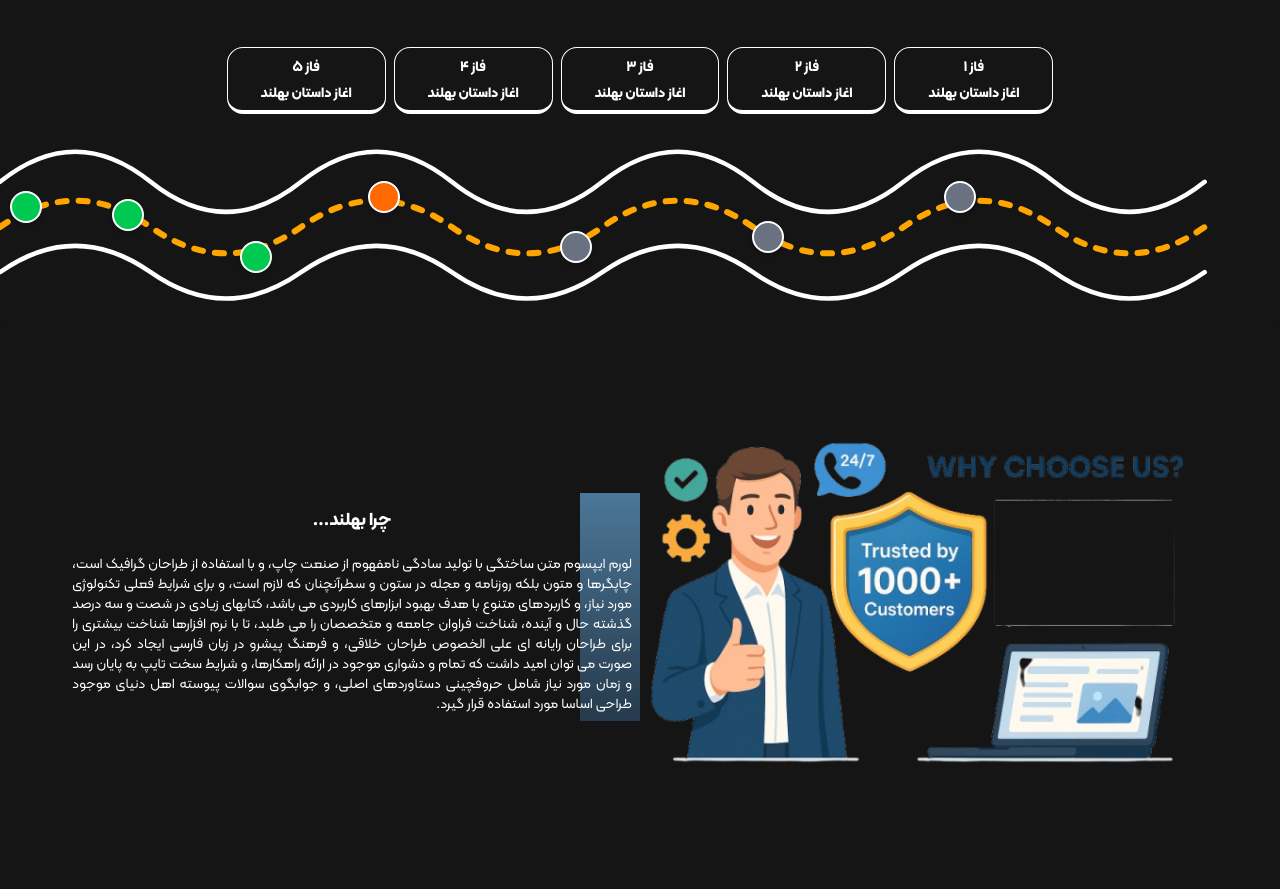
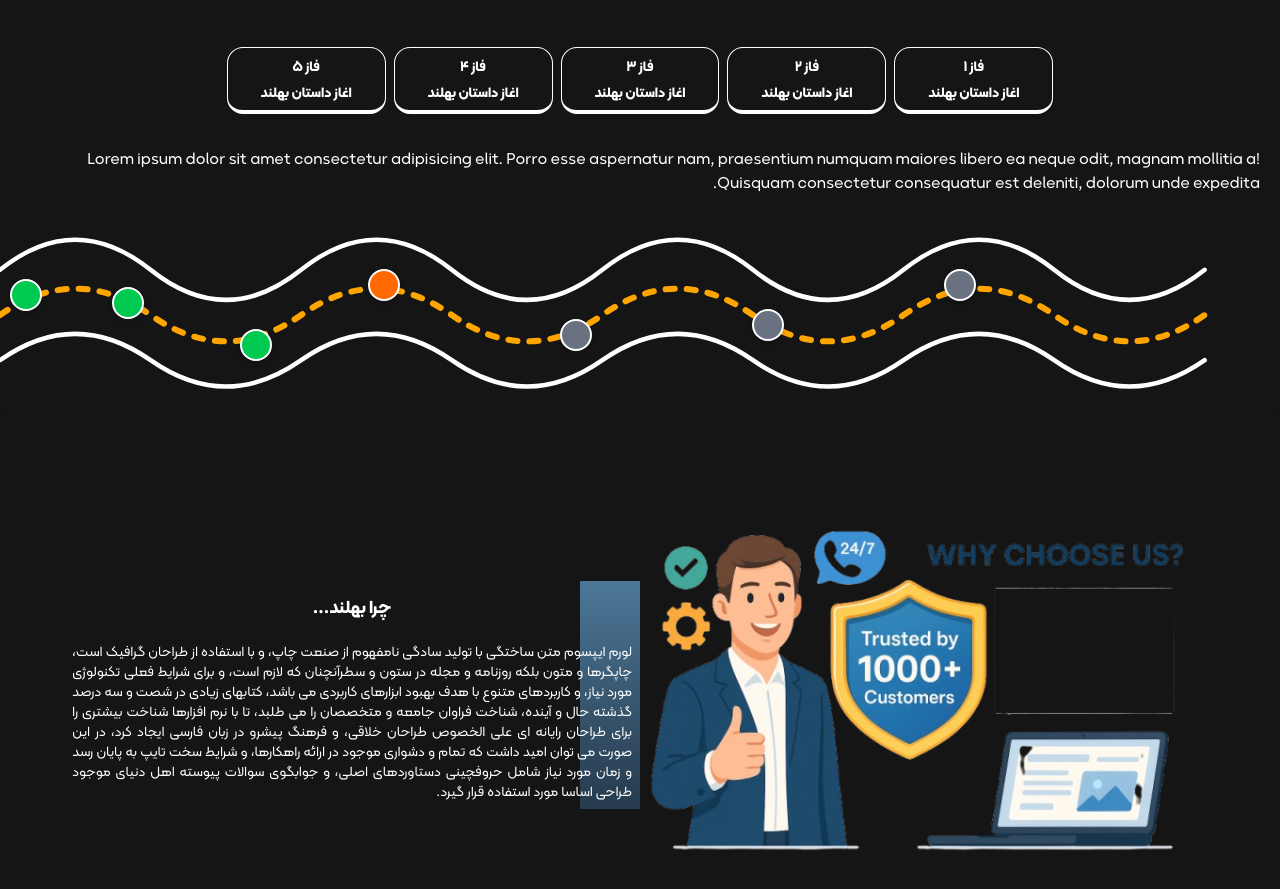
Before and after one commit to parhamhassanzade/behland-front, a Next.js app: page / in a window 1280 px wide. Shown: the part 3089-3978 px from the top of the page. Before the commit the page ends 3952 px from the top, so only its background shows below. Built offline with nearby package versions, Linux system fonts and the light colour scheme.

Commit message:
road map update

```diff
--- a/src/components/ui/RoadMap/Phase1.jsx
+++ b/src/components/ui/RoadMap/Phase1.jsx
@@ -1,4 +1,3 @@
-
 import {
     Tooltip,
     TooltipContent,
@@ -19,10 +18,18 @@ function Phase1() {
     ];
     return (
         <>
+            <div className="m-5">
+                <p>
+                    Lorem ipsum dolor sit amet consectetur adipisicing elit. Porro
+                    esse aspernatur nam, praesentium numquam maiores libero ea neque
+                    odit, magnam mollitia a! Quisquam consectetur consequatur est
+                    deleniti, dolorum unde expedita.
+                </p>
+            </div>
+            <TooltipProvider>
+                <div className="w-full flex  justify-center items-center overflow-x-auto">
 
-            <TooltipProvider>
-                <div className="w-full flex justify-center items-center overflow-x-auto">
-                    <div className="p-4 relative min-w-[700px] w-[1700px] h-[200px] rounded-xl overflow-hidden shadow-md flex items-center justify-center">
+                    <div className="p-5 relative min-w-[700px] w-[1700px] h-[200px] rounded-xl overflow-hidden shadow-md flex items-center justify-center">
                         {/* جاده SVG مارپیچ */}
                         <Road />
 
@@ -31,18 +38,23 @@ function Phase1() {
                             <Tooltip key={index}>
                                 <TooltipTrigger asChild>
                                     <div
-
-                                        className={`absolute w-8 h-8  border-2 border-white rounded-full shadow-md hover:scale-110 transition-transform cursor-pointer flex items-center justify-center ${point.color === "green" ? "bg-green-500" : point.color === "orange" ? "bg-orange-500" : "bg-gray-500"}`}
+                                        className={`absolute w-8 h-8  border-2 border-white rounded-full shadow-md hover:scale-110 transition-transform cursor-pointer flex items-center justify-center ${point.color === "green"
+                                            ? "bg-green-500"
+                                            : point.color === "orange"
+                                                ? "bg-orange-500"
+                                                : "bg-gray-500"
+                                            }`}
                                         style={{
                                             left: `${point.x}%`,
                                             top: `${point.y}%`,
                                             transform: "translate(-50%, -50%)",
                                         }}
-                                    >
-
-                                    </div>
+                                    ></div>
                                 </TooltipTrigger>
-                                <TooltipContent side={index % 2 > 0 ? "top" : "bottom"} className="bg-white text-black">
+                                <TooltipContent
+                                    side={index % 2 > 0 ? "top" : "bottom"}
+                                    className="bg-white text-black"
+                                >
                                     <Card className="p-3 text-sm border-none shadow-md">
                                         <h4 className="font-bold">{point.title}</h4>
                                         <p>{point.desc}</p>
@@ -54,7 +66,7 @@ function Phase1() {
                 </div>
             </TooltipProvider>
         </>
-    )
+    );
 }
 
-export default Phase1
+export default Phase1;
--- a/src/components/ui/RoadMap/Phase2.jsx
+++ b/src/components/ui/RoadMap/Phase2.jsx
@@ -18,6 +18,14 @@ function Phase2() {
     ];
     return (
         <>
+            <div className="m-5">
+                <p>
+                    Lorem ipsum dolor sit amet consectetur adipisicing elit. Porro
+                    esse aspernatur nam, praesentium numquam maiores libero ea neque
+                    odit, magnam mollitia a! Quisquam consectetur consequatur est
+                    deleniti, dolorum unde expedita.
+                </p>
+            </div>
 
             <TooltipProvider>
                 <div className="w-full flex justify-center items-center overflow-x-auto">
```
